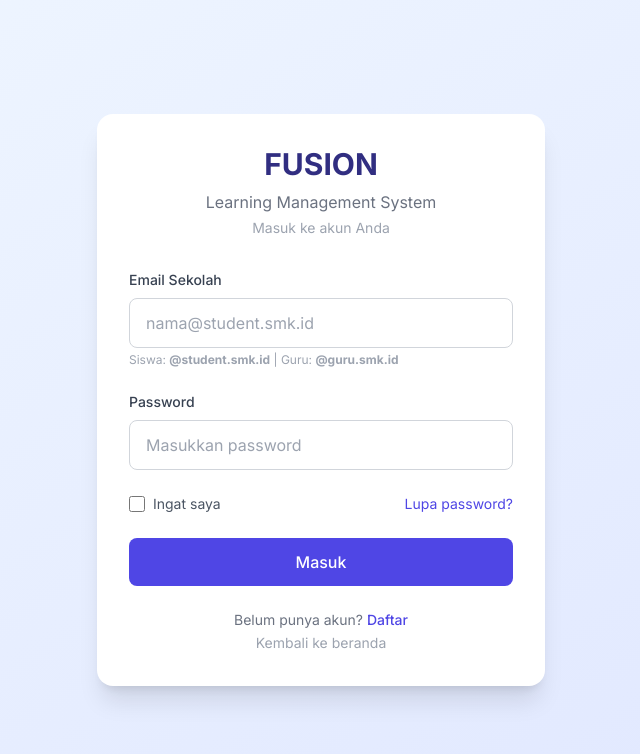
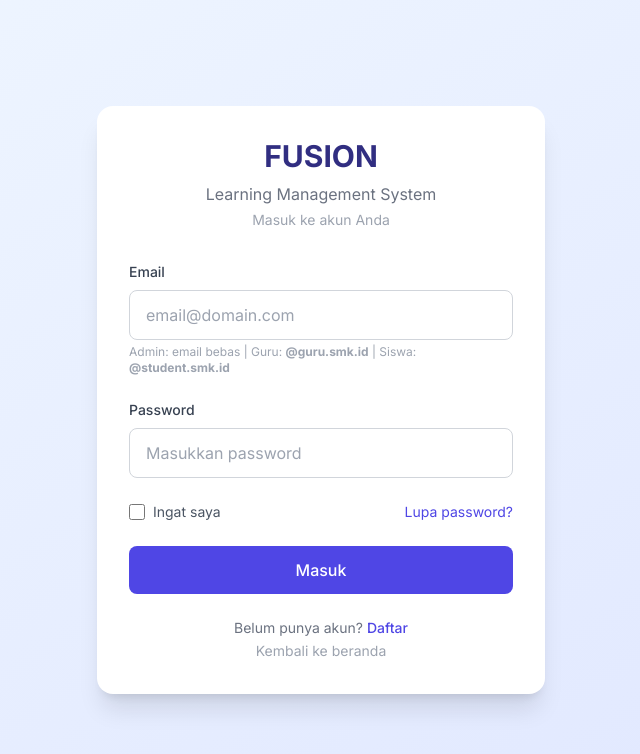
Before and after one commit to MarryDesy24/UAS-Pemrograman-Web, a Next.js app: page /login in a window 1280 px wide. Shown: the top 754 px of the page, without its empty margins (319-959 px from the left). Built offline with nearby package versions, Linux system fonts and the light colour scheme; no server answers.

Commit message:
fix: login page accepts any email (admin, guru, siswa)
- Remove email domain restriction on login
- Label changed from 'Email Sekolah' to 'Email'
- Placeholder shows hint for all roles

```diff
--- a/src/app/login/page.tsx
+++ b/src/app/login/page.tsx
@@ -5,28 +5,19 @@ import { useRouter } from 'next/navigation';
 import Link from 'next/link';
 import toast from 'react-hot-toast';
 import { signIn } from '@/lib/auth';
-import { SCHOOL_CONFIG, isValidSchoolEmail } from '@/lib/config';
+import { SCHOOL_CONFIG } from '@/lib/config';
 
 export default function LoginPage() {
   const router = useRouter();
   const [email, setEmail] = useState('');
   const [password, setPassword] = useState('');
   const [loading, setLoading] = useState(false);
-  const [emailError, setEmailError] = useState('');
-
-  const validateEmail = (value: string) => {
-    if (value && value.includes('@') && !isValidSchoolEmail(value)) {
-      setEmailError('Email tidak valid. Gunakan email sekolah.');
-    } else {
-      setEmailError('');
-    }
-  };
 
   const handleLogin = async (e: React.FormEvent) => {
     e.preventDefault();
 
-    if (!isValidSchoolEmail(email)) {
-      toast.error('Gunakan email sekolah yang valid');
+    if (!email || !password) {
+      toast.error('Masukkan email dan password');
       return;
     }
 
@@ -56,24 +47,19 @@ export default function LoginPage() {
           <form onSubmit={handleLogin} className="space-y-6">
             <div>
               <label htmlFor="email" className="block text-sm font-medium text-gray-700 mb-2">
-                Email Sekolah
+                Email
               </label>
               <input
                 id="email"
                 type="email"
                 value={email}
-                onChange={(e) => { setEmail(e.target.value); validateEmail(e.target.value); }}
-                className={`w-full px-4 py-3 border rounded-lg focus:ring-2 focus:ring-indigo-500 focus:border-transparent outline-none transition-all ${
-                  emailError ? 'border-red-300 bg-red-50' : 'border-gray-300'
-                }`}
-                placeholder="nama@student.smk.id"
+                onChange={(e) => setEmail(e.target.value)}
+                className="w-full px-4 py-3 border border-gray-300 rounded-lg focus:ring-2 focus:ring-indigo-500 focus:border-transparent outline-none transition-all"
+                placeholder="email@domain.com"
                 required
               />
-              {emailError && (
-                <p className="text-xs text-red-500 mt-1">{emailError}</p>
-              )}
               <p className="text-xs text-gray-400 mt-1">
-                Siswa: <strong>@student.smk.id</strong> | Guru: <strong>@guru.smk.id</strong>
+                Admin: email bebas | Guru: <strong>@guru.smk.id</strong> | Siswa: <strong>@student.smk.id</strong>
               </p>
             </div>
 
@@ -104,7 +90,7 @@ export default function LoginPage() {
 
             <button
               type="submit"
-              disabled={loading || !!emailError}
+              disabled={loading}
               className="w-full py-3 bg-indigo-600 text-white rounded-lg hover:bg-indigo-700 transition-colors font-medium disabled:opacity-50 disabled:cursor-not-allowed"
             >
               {loading ? 'Masuk...' : 'Masuk'}
```
